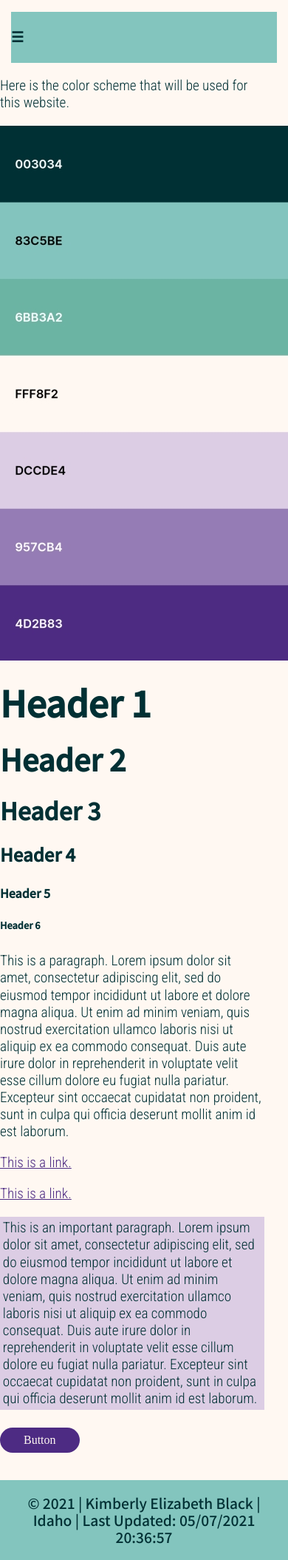
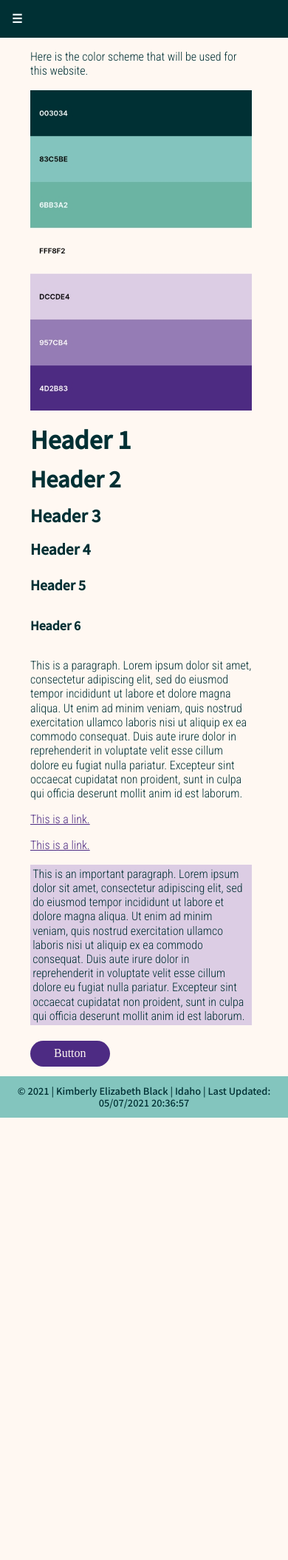
Before and after one commit to Kim-Quirk/kim-quirk.github.io, a PHP site: page /color-scheme.html in a window 390 px wide; the page is wider, and only the part inside the window is pictured. Shown: that part at 74% size. After the commit the page ends 1511 px from the top of that part, so only its background shows below. Run offline with PHP 8.4, Linux system fonts and the light colour scheme.

Commit message:
Responsive

```diff
--- a/lesson3/color-scheme.html
+++ b/lesson3/color-scheme.html
@@ -25,9 +25,6 @@
             <li><a href="target-audience.html">Target Audience</a></li>
             <li><a class="active" href="color-scheme.html">Color Scheme</a></li>
             <li><a href="typography.htm">Typography</a></li>
-            <li><a href="#">Feedback</a></li>
-            <li><a href="#">History</a></li>
-            <li><a href="#">Contact</a></li>
         </ul>
     </nav>
     <main>
--- a/lesson3/css/small.css
+++ b/lesson3/css/small.css
@@ -1,6 +1,6 @@
 nav {
     margin: 0 auto;
-    max-width: 360px;
+    max-width: 500px;
     background-color: #83C5BE;
     font-family: 'Noto Sans JP', sans-serif;
 }
@@ -23,8 +23,7 @@
 
 #navigation a {
     display: block;
-    padding-top: 1.2em;
-    padding-bottom: 1.2em;
+    padding: 1em;
     text-align: left;
     text-decoration: none;
     color: #003034;
@@ -47,10 +46,10 @@
 }
 
 main {
-    max-width: 700px;
+    max-width: 300px;
     margin: 0 auto;
-    padding-right: 2em;
-    padding-bottom: 2em;
+    padding-right: .5em;
+    padding-bottom: .5em;
 }
 
 .center {
@@ -64,6 +63,10 @@
 
 .bold {
     font-weight: bolder;
+}
+
+img {
+    max-width: 300px;
 }
 
 
@@ -107,14 +110,21 @@
     padding: .2em;
 }
 
+ul {
+    margin: 0;
+}
+
 p,
 ul,
-ol,
-li {
+ol {
     font-family: 'Roboto Condensed', sans-serif;
-    font-size: 1.2em;
+    font-size: 1em;
     line-height: 1.2em;
     color: #003034;
+}
+
+main li {
+    margin-bottom: .25em;
 }
 
 h1,
@@ -127,37 +137,38 @@
 }
 
 h1 {
-    font-size: 3em;
+    font-size: 2em;
     line-height: 1em;
     color: #003034;
+    font-weight: bolder;
 }
 
 h2 {
-    font-size: 2.5em;
+    font-size: 1.8em;
     line-height: 1em;
     color: #003034;
 }
 
 h3 {
-    font-size: 2em;
+    font-size: 1.4em;
     line-height: 1em;
     color: #003034;
 }
 
 h4 {
-    font-size: 1.5em;
+    font-size: 1.2em;
     line-height: 1em;
     color: #003034;
 }
 
 h5 {
-    font-size: 1em;
+    font-size: 1.1em;
     line-height: 1em;
     color: #003034;
 }
 
 h6 {
-    font-size: .8em;
+    font-size: 1em;
     line-height: 1em;
     color: #003034;
 }
@@ -169,4 +180,5 @@
     margin: 0;
     padding: 1em;
     font-family: 'Noto Sans JP', sans-serif;
+    font-size: .8em;
 }
--- a/lesson3/index.html
+++ b/lesson3/index.html
@@ -26,9 +26,6 @@
             <li><a href="target-audience.html">Target Audience</a></li>
             <li><a href="color-scheme.html">Color Scheme</a></li>
             <li><a href="typography.htm">Typography</a></li>
-            <li><a href="#">Feedback</a></li>
-            <li><a href="#">History</a></li>
-            <li><a href="#">Contact</a></li>
         </ul>
     </nav>
     <main>
--- a/lesson3/scripts/page.js
+++ b/lesson3/scripts/page.js
@@ -1,3 +1,12 @@
+window.addEventListener('load', () => {
+    const hambutton = document.querySelector('.ham');
+    const mainnav = document.querySelector('#navigation');
+
+    hambutton.addEventListener('click', () => {mainnav.classList.toggle('responsive')}, false);
+
+    //window.onresize = () => {if (window.innerWidth > 760) mainnav.classList.remove('responsive')};
+})
+
 window.addEventListener('load', (event)=> {
     const lu = document.querySelector('#lastupdated');
     lu.textContent = document.lastModified;
--- a/lesson3/target-audience.html
+++ b/lesson3/target-audience.html
@@ -26,9 +26,6 @@
             <li><a class="active" href="target-audience.html">Target Audience</a></li>
             <li><a href="color-scheme.html">Color Scheme</a></li>
             <li><a href="typography.htm">Typography</a></li>
-            <li><a href="#">Feedback</a></li>
-            <li><a href="#">History</a></li>
-            <li><a href="#">Contact</a></li>
         </ul>
     </nav>
     <main>
--- a/lesson3/typography.htm
+++ b/lesson3/typography.htm
@@ -26,9 +26,6 @@
             <li><a href="target-audience.html">Target Audience</a></li>
             <li><a href="color-scheme.html">Color Scheme</a></li>
             <li><a class="active" href="typography.htm">Typography</a></li>
-            <li><a href="#">Feedback</a></li>
-            <li><a href="#">History</a></li>
-            <li><a href="#">Contact</a></li>
         </ul>
     </nav>
     <main>
```
Also changed, not shown: lesson3/css/large.css (+49 -0 lines), lesson3/css/medium.css (+45 -2 lines).
